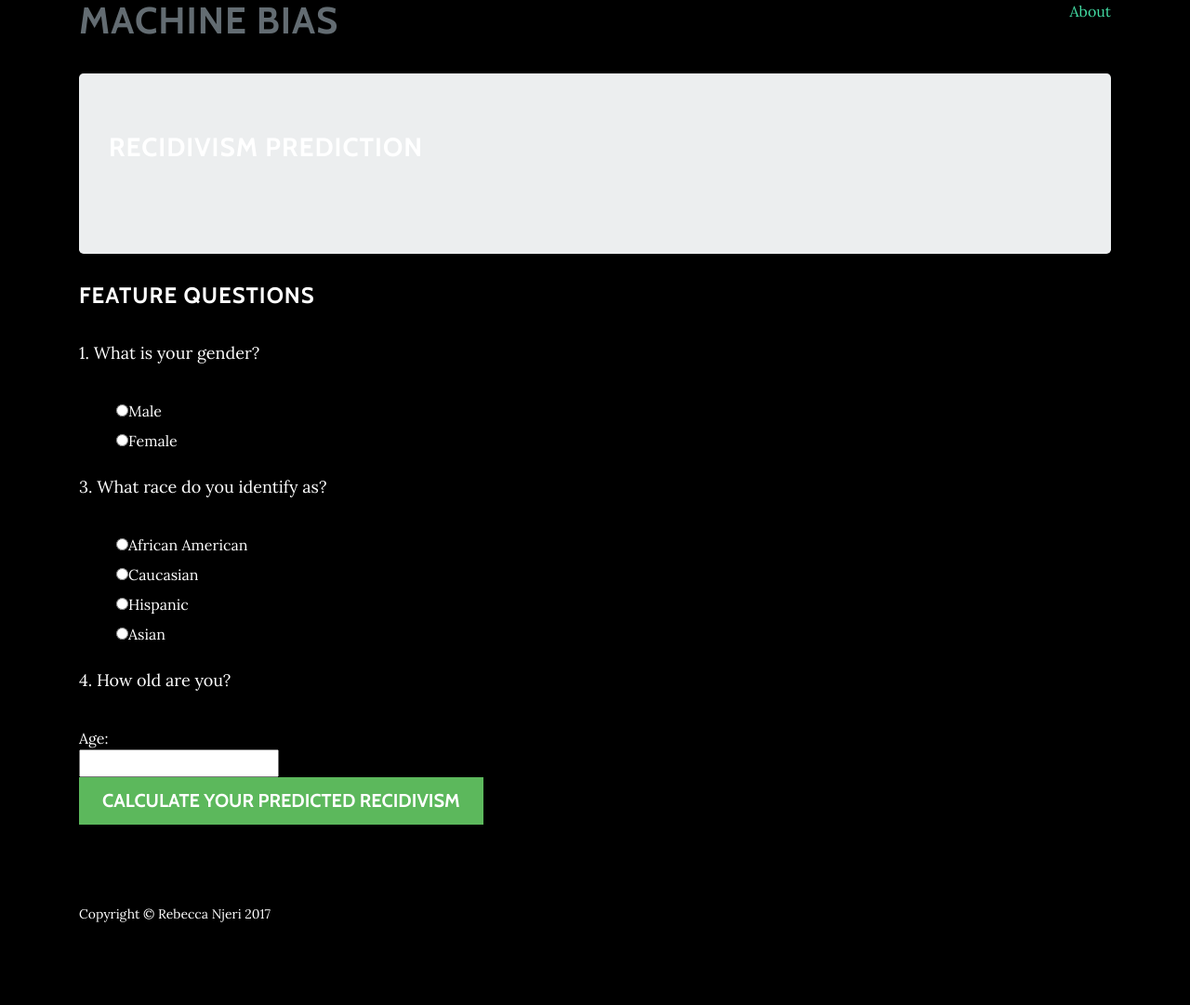
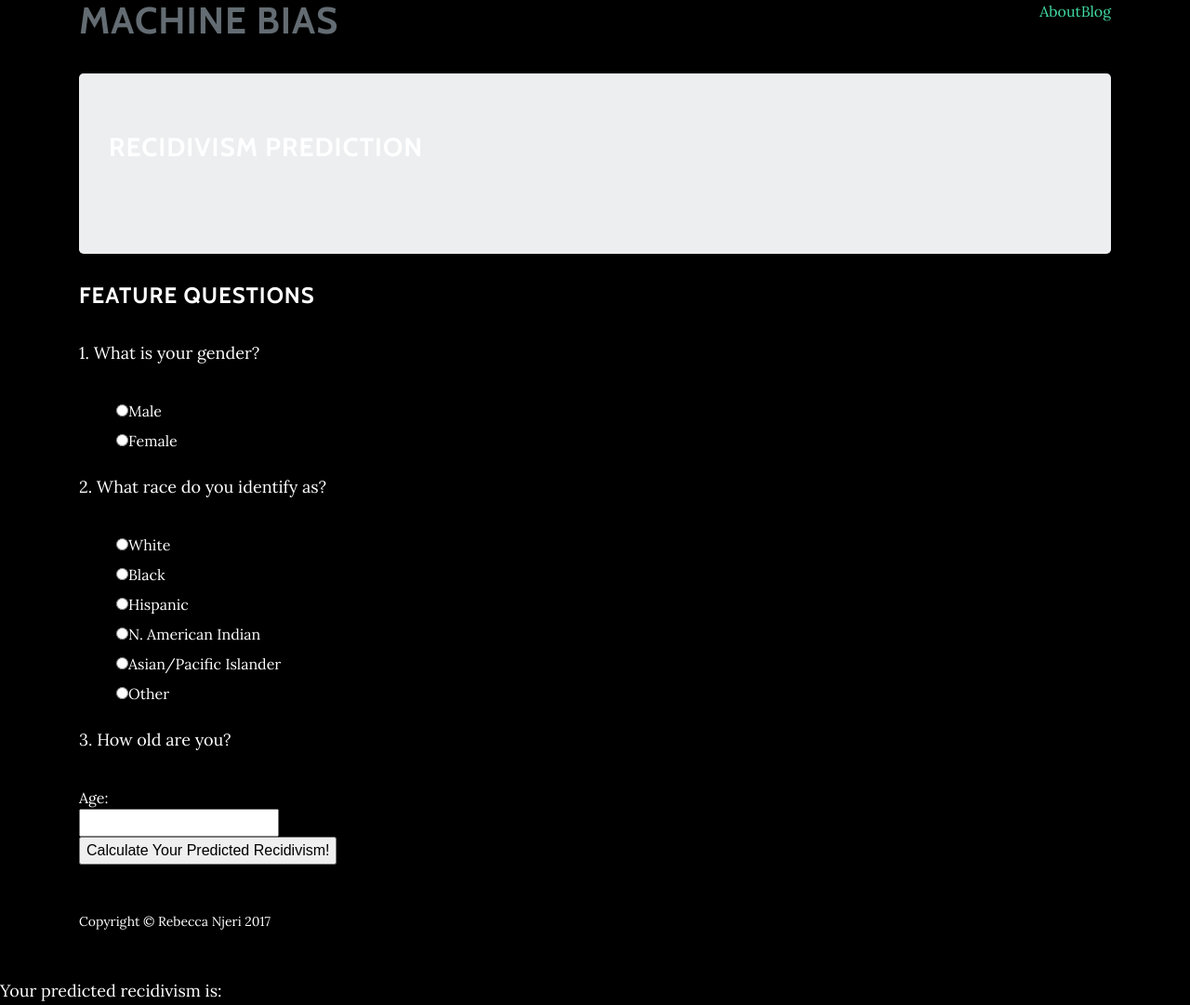
Before and after one commit to rnjeri/algorithmic_bias, a Flask app: page / in a window 1280 px wide. Shown: the whole page at 93% size. Before the commit the page ends 992 px from the top, so only its background shows below. Run offline with Flask 2, Linux system fonts and the light colour scheme; some libraries are stand-ins or nearby versions.

Commit message:
Edited index.html

```diff
--- a/FlaskAppB/templates/index.html
+++ b/FlaskAppB/templates/index.html
@@ -42,6 +42,8 @@
                 <ul class="nav nav-pills pull-right">
                     <li role="presentation"><a href="/about">About</a>
                     </li>
+                    <li role="presentation"><a href="/blog">Blog</a>
+                    </li>
                 </ul>
             </nav>
             <h1 class="text-muted">Machine Bias</h1>
@@ -60,17 +62,20 @@
 		<input type="radio" name="gender" value="male" id="q1a"><label for="q1a">Male</label><br/>
 		<input type="radio" name="gender" value="female" id="q1b"><label for="q1b">Female</label><br/>
 		</ul>
-		<p class="question">3. What race do you identify as?</p>
+		<p class="question">2. What race do you identify as?</p>
                 <ul class="answers">
-                <input type="radio" name="race" value="African American" id="q1a"><label for="q1a">African American</label><br/>
-                <input type="radio" name="race" value="Caucasian" id="q1b"><label for="q1b">Caucasian</label><br/>
+                <input type="radio" name="race" value="White" id="q1a"><label for="q1a">White</label><br/>
+                <input type="radio" name="race" value="Black" id="q1b"><label for="q1b">Black</label><br/>
                 <input type="radio" name="race" value="Hispanic" id="q1a"><label for="q1a">Hispanic</label><br/>
-                <input type="radio" name="race" value="Asian" id="q1b"><label for="q1b">Asian</label><br/>
+                <input type="radio" name="race" value="N. American Indian" id="q1b"><label for="q1b">N. American Indian</label><br/>
+                <input type="radio" name="race" value="Asian/Pacific Islander" id="q1b"><label for="q1b">Asian/Pacific Islander</label><br/>
+                <input type="radio" name="race" value="Other" id="q1b"><label for="q1b">Other</label><br/>
 		</ul>
-           	 <p class="question">4. How old are you?</p>
+           	 <p class="question">3. How old are you?</p>
 		<form> Age:<br> <input type="int" name="age"><br></form>
-		<p class="btn btn-lg btn-success"  href="showSignUp" role="button">Calculate Your Predicted Recidivism</a>
-            </p>
+		<div>
+		 <button type="button" id="calculate">Calculate Your Predicted Recidivism!</button>
+		 </div>
 		</div>
         </div>
 
@@ -79,6 +84,43 @@
         </footer>
 
     </div>
+
+ <p> Your predicted recidivism is: <span id="solution"></span> </p>
+
+<script type="text/javascript">
+
+let get_responses = function() {
+  let gender = document.querySelector('input[name = "gender"]:checked').value
+  let race = document.querySelector('input[name = "race"]:checked').value
+ 	let age = $("input#age").val()
+    return {
+      {'gender': gender,
+      'race':race,
+		  'age': parseInt(age)
+}
+};
+let send_responses_json = function(responses) {
+    $.ajax({
+        url: '/calculate',
+        contentType: "application/json; charset=utf-8",
+        type: 'POST',
+        success: function (data) {
+            display_solutions(data);
+        },
+        data: JSON.stringify(responses)
+    });
+};
+let display_solutions = function(responses) {
+    $("span#solution").html(responses.predicted_recidivism)
+};
+
+$(document).ready(function() {
+    $("button#calculate").click(function() {
+        let responses = get_responses()
+        send_responses_json(responses);
+    })
+})
+</script>
 </body>
 
 </html>
```
